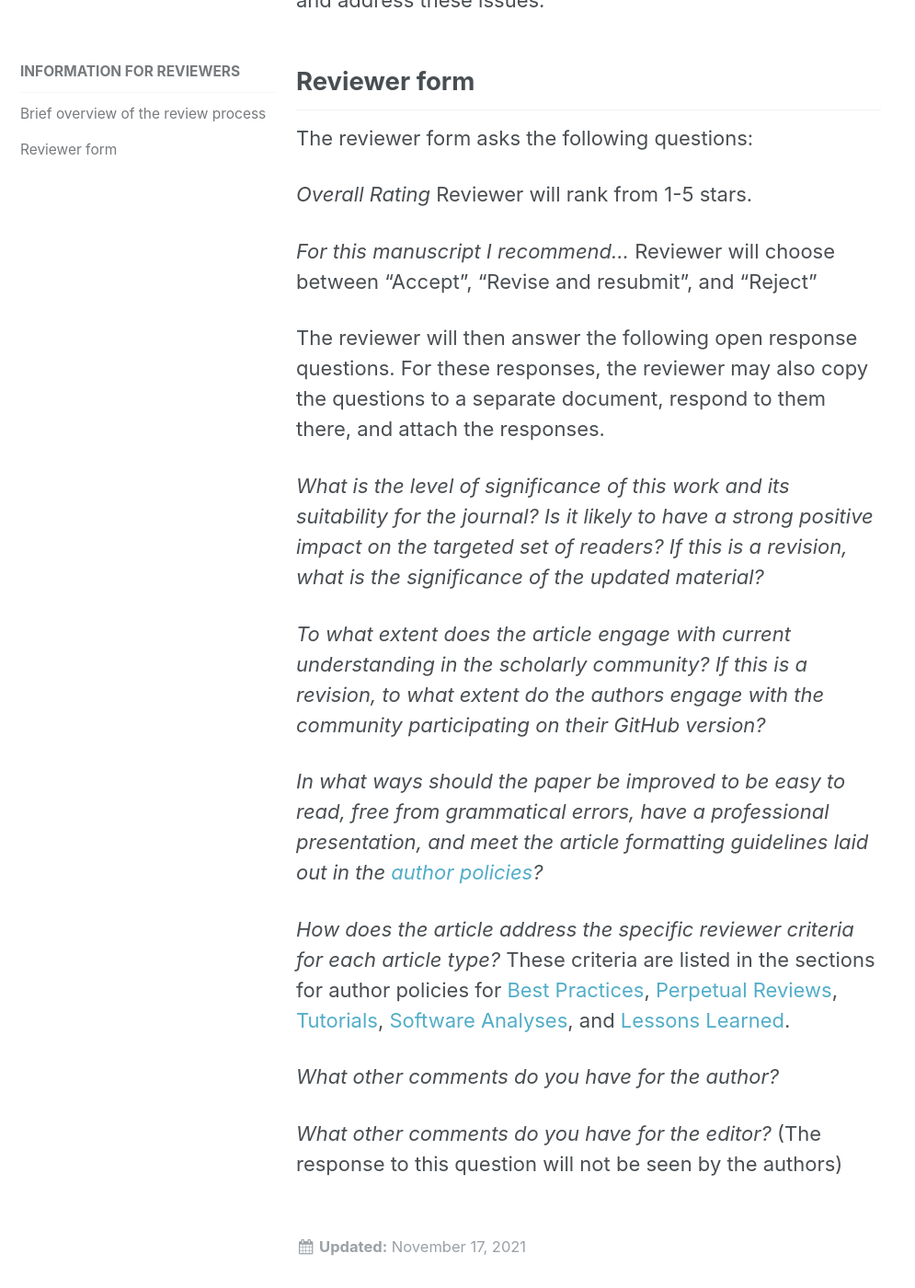
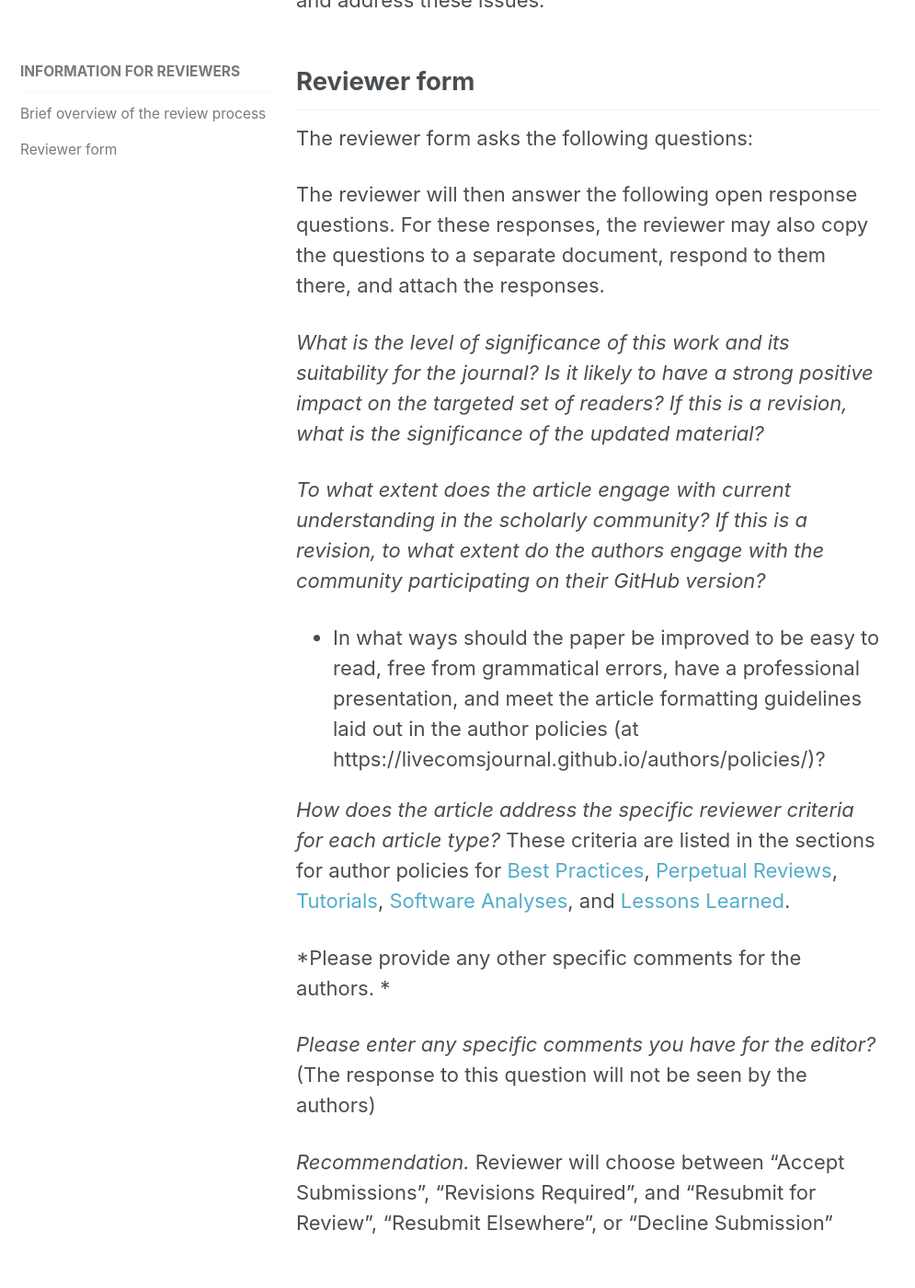
Before and after one commit to livecomsjournal/livecomsjournal.github.io, a Jekyll site: the page built from _editorial_policies/03_reviewer_information.md, in a window 1280 px wide and 1400 px high, scrolled down 2022 px. Shown: the whole window at 92% size, without its empty margins (0-995 px from the left). Built offline with Jekyll 4.4.1, drawn with Linux system fonts in a browser that asks for light colours.

Commit message:
Update 03_reviewer_information.md
Update reviewer instructions for new system.

```diff
--- a/_editorial_policies/03_reviewer_information.md
+++ b/_editorial_policies/03_reviewer_information.md
@@ -31,11 +31,7 @@ Authors whose article uses inconsistent style or poor grammar, or is poorly edit
 
 The reviewer form asks the following questions:
 
-*Overall Rating*
-Reviewer will rank from 1-5 stars.
 
-*For this manuscript I recommend...*
-Reviewer will choose between "Accept", "Revise and resubmit", and "Reject"
 
 The reviewer will then answer the following open response questions.  For these responses, the reviewer may also copy the questions to a separate document, respond to them there, and attach the responses.
 
@@ -43,10 +39,14 @@ The reviewer will then answer the following open response questions.  For these
 
 *To what extent does the article engage with current understanding in the scholarly community? If this is a revision, to what extent do the authors engage with the community participating on their GitHub version?*
 
-*In what ways should the paper be improved to be easy to read, free from grammatical errors, have a professional presentation, and meet the article formatting guidelines laid out in the [author policies](https://livecomsjournal.github.io/authors/policies/)?*
+* In what ways should the paper be improved to be easy to read, free from grammatical errors, have a professional presentation, and meet the article formatting guidelines laid out in the author policies (at https://livecomsjournal.github.io/authors/policies/)?
 
 *How does the article address the specific reviewer criteria for each article type?* These criteria are listed in the sections for author policies for [Best Practices](https://livecomsjournal.github.io/authors/best_practices/#additional-criteria-considered-in-reviews-of-best-practices-guides), [Perpetual Reviews](https://livecomsjournal.github.io/authors/perpetual_reviews/#additional-review-criteria-for-perpetual-reviews), [Tutorials](https://livecomsjournal.github.io/authors/tutorials/#additional-criteria-considered-in-the-review-of-tutorials), [Software Analyses](https://livecomsjournal.github.io/authors/software_analyses/#additional-criteria-considered-in-review-of-software-analyses), and [Lessons Learned](https://livecomsjournal.github.io/authors/lessons_learned/#additional-critera-considered-in-the-review-of-lessons-learned-articles).
 
-*What other comments do you have for the author?*
+*Please provide any other specific comments for the authors. *
 
-*What other comments do you have for the editor?* (The response to this question will not be seen by the authors)
+*Please enter any specific comments you have for the editor?* (The response to this question will not be seen by the authors)
+
+
+*Recommendation.*
+Reviewer will choose between "Accept Submissions", "Revisions Required", and "Resubmit for Review", "Resubmit Elsewhere", or "Decline Submission"
```
